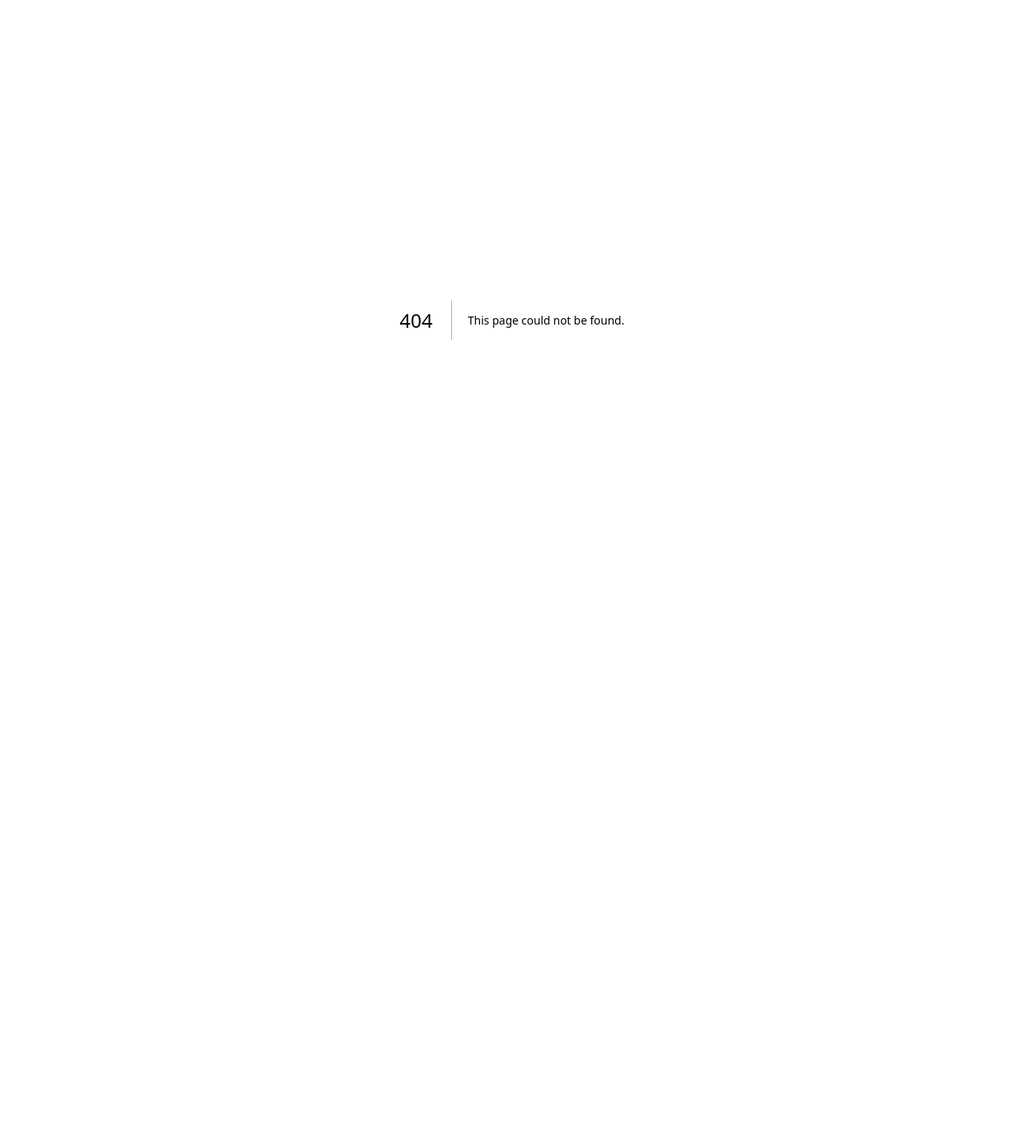
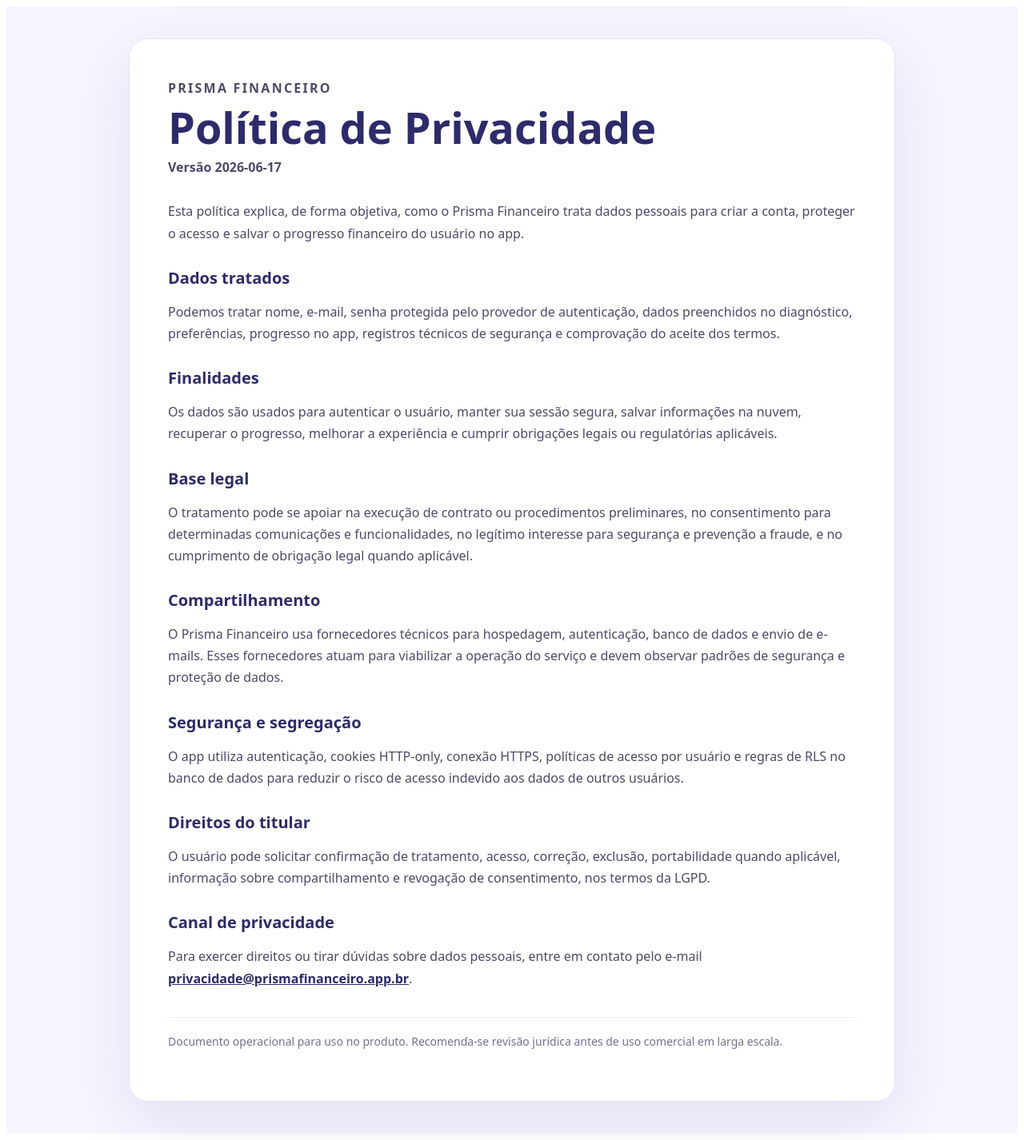
Before and after one commit to crietiago/prisma-financeiro, a Next.js app: page /privacidade in a window 1280 px wide. Before the commit this address had no page. Shown: the whole page at 80% size. Before the commit the page ends 800 px from the top, so only its background shows below. Built offline with nearby package versions, Linux system fonts and the light colour scheme.

Commit message:
Add LGPD consent and legal pages

```diff
--- a/src/app/api/cadastro/route.ts
+++ b/src/app/api/cadastro/route.ts
@@ -1,10 +1,21 @@
 import { setSupabaseSessionCookies } from "@/lib/auth";
-import { isSupabaseConfigured, signUpWithSupabase } from "@/lib/supabase";
+import { PRIVACY_VERSION, TERMS_VERSION } from "@/lib/compliance";
+import { isSupabaseConfigured, signUpWithSupabase, writeConsentRecord } from "@/lib/supabase";
+import { createHmac } from "node:crypto";
 import { redirect } from "next/navigation";
 
 function nextPath(formData: FormData) {
   const raw = String(formData.get("next") || "/app");
   return raw.startsWith("/") && !raw.startsWith("//") ? raw : "/app";
+}
+
+function consentIpHash(request: Request) {
+  const forwardedFor = request.headers.get("x-forwarded-for")?.split(",")[0]?.trim();
+  const ip = forwardedFor || request.headers.get("x-real-ip") || "";
+  const secret = process.env.AUTH_SECRET || process.env.APP_ACCESS_PASSWORD || "prisma-local-dev-secret";
+
+  if (!ip) return undefined;
+  return createHmac("sha256", secret).update(ip).digest("base64url");
 }
 
 export async function POST(request: Request) {
@@ -13,15 +24,38 @@
   const email = String(formData.get("email") || "").trim().toLowerCase();
   const password = String(formData.get("password") || "");
   const next = nextPath(formData);
+  const privacyConsent = formData.get("privacyConsent") === "accepted";
+  const termsVersion = String(formData.get("termsVersion") || "");
+  const privacyVersion = String(formData.get("privacyVersion") || "");
   const welcomeUrl = new URL("/boas-vindas", request.url);
   welcomeUrl.searchParams.set("next", next);
 
-  if (!isSupabaseConfigured() || !name || !email || password.length < 8) {
+  if (
+    !isSupabaseConfigured() ||
+    !name ||
+    !email ||
+    password.length < 8 ||
+    !privacyConsent ||
+    termsVersion !== TERMS_VERSION ||
+    privacyVersion !== PRIVACY_VERSION
+  ) {
     redirect(`/cadastro?erro=1&next=${encodeURIComponent(next)}`);
   }
 
-  const session = await signUpWithSupabase(email, password, name, welcomeUrl.toString());
+  const consent = {
+    privacy_consent: true as const,
+    privacy_accepted_at: new Date().toISOString(),
+    privacy_version: PRIVACY_VERSION,
+    terms_version: TERMS_VERSION,
+    consent_ip_hash: consentIpHash(request),
+  };
+
+  const session = await signUpWithSupabase(email, password, name, welcomeUrl.toString(), consent);
   if (!session) redirect(`/cadastro?erro=1&next=${encodeURIComponent(next)}`);
+
+  if (session.access_token && session.user?.id) {
+    await writeConsentRecord(session.access_token, session.user.id, consent);
+  }
 
   if (await setSupabaseSessionCookies(session)) redirect(next);
 
--- a/src/app/globals.css
+++ b/src/app/globals.css
@@ -99,6 +99,31 @@
   box-shadow: 0 0 0 4px rgba(113, 240, 255, .12);
 }
 
+.consent-check {
+  display: grid;
+  grid-template-columns: 20px 1fr;
+  gap: 10px;
+  align-items: start;
+  margin-top: 8px;
+  font-size: 12px;
+  line-height: 1.45;
+  color: rgba(255, 255, 255, .78);
+}
+
+.consent-check input {
+  width: 18px;
+  height: 18px;
+  margin: 1px 0 0;
+  accent-color: #FFAA2A;
+}
+
+.consent-check a {
+  color: #fff;
+  font-weight: 900;
+  text-decoration: underline;
+  text-underline-offset: 3px;
+}
+
 .login-form button {
   height: 54px;
   margin-top: 8px;
@@ -141,3 +166,59 @@
   text-decoration: underline;
   text-underline-offset: 3px;
 }
+
+.legal-shell {
+  min-height: 100svh;
+  padding: 40px 20px;
+  font-family: Nunito, system-ui, -apple-system, BlinkMacSystemFont, "Segoe UI", sans-serif;
+  color: #25233f;
+  background: #f7f5ff;
+}
+
+.legal-document {
+  width: min(100%, 860px);
+  margin: 0 auto;
+  border: 1px solid #e7e0ff;
+  border-radius: 24px;
+  padding: clamp(24px, 5vw, 48px);
+  background: #fff;
+  box-shadow: 0 24px 80px rgba(45, 43, 107, .10);
+}
+
+.legal-document h1 {
+  margin: 0;
+  color: #2D2B6B;
+  font-size: clamp(34px, 6vw, 54px);
+  line-height: 1;
+}
+
+.legal-meta {
+  margin: 10px 0 28px;
+  color: #76708f;
+  font-weight: 800;
+}
+
+.legal-document h2 {
+  margin: 28px 0 10px;
+  color: #2D2B6B;
+  font-size: 20px;
+}
+
+.legal-document p {
+  color: #4e4968;
+  font-size: 16px;
+  line-height: 1.7;
+}
+
+.legal-document a {
+  color: #2D2B6B;
+  font-weight: 900;
+}
+
+.legal-note {
+  margin-top: 34px;
+  padding-top: 18px;
+  border-top: 1px solid #eeeaf8;
+  font-size: 14px !important;
+  color: #76708f !important;
+}
--- /dev/null
+++ b/src/app/privacidade/page.tsx
@@ -0,0 +1,66 @@
+import { DPO_EMAIL, PRIVACY_VERSION } from "@/lib/compliance";
+
+export default function PrivacidadePage() {
+  return (
+    <main className="legal-shell">
+      <article className="legal-document">
+        <p className="eyebrow">Prisma Financeiro</p>
+        <h1>Política de Privacidade</h1>
+        <p className="legal-meta">Versão {PRIVACY_VERSION}</p>
+
+        <p>
+          Esta política explica, de forma objetiva, como o Prisma Financeiro trata dados pessoais para criar a conta,
+          proteger o acesso e salvar o progresso financeiro do usuário no app.
+        </p>
+
+        <h2>Dados tratados</h2>
+        <p>
+          Podemos tratar nome, e-mail, senha protegida pelo provedor de autenticação, dados preenchidos no diagnóstico,
+          preferências, progresso no app, registros técnicos de segurança e comprovação do aceite dos termos.
+        </p>
+
+        <h2>Finalidades</h2>
+        <p>
+          Os dados são usados para autenticar o usuário, manter sua sessão segura, salvar informações na nuvem,
+          recuperar o progresso, melhorar a experiência e cumprir obrigações legais ou regulatórias aplicáveis.
+        </p>
+
+        <h2>Base legal</h2>
+        <p>
+          O tratamento pode se apoiar na execução de contrato ou procedimentos preliminares, no consentimento para
+          determinadas comunicações e funcionalidades, no legítimo interesse para segurança e prevenção a fraude, e no
+          cumprimento de obrigação legal quando aplicável.
+        </p>
+
+        <h2>Compartilhamento</h2>
+        <p>
+          O Prisma Financeiro usa fornecedores técnicos para hospedagem, autenticação, banco de dados e envio de e-mails.
+          Esses fornecedores atuam para viabilizar a operação do serviço e devem observar padrões de segurança e
+          proteção de dados.
+        </p>
+
+        <h2>Segurança e segregação</h2>
+        <p>
+          O app utiliza autenticação, cookies HTTP-only, conexão HTTPS, políticas de acesso por usuário e regras de RLS
+          no banco de dados para reduzir o risco de acesso indevido aos dados de outros usuários.
+        </p>
+
+        <h2>Direitos do titular</h2>
+        <p>
+          O usuário pode solicitar confirmação de tratamento, acesso, correção, exclusão, portabilidade quando aplicável,
+          informação sobre compartilhamento e revogação de consentimento, nos termos da LGPD.
+        </p>
+
+        <h2>Canal de privacidade</h2>
+        <p>
+          Para exercer direitos ou tirar dúvidas sobre dados pessoais, entre em contato pelo e-mail{" "}
+          <a href={`mailto:${DPO_EMAIL}`}>{DPO_EMAIL}</a>.
+        </p>
+
+        <p className="legal-note">
+          Documento operacional para uso no produto. Recomenda-se revisão jurídica antes de uso comercial em larga escala.
+        </p>
+      </article>
+    </main>
+  );
+}
--- /dev/null
+++ b/src/lib/compliance.ts
@@ -0,0 +1,4 @@
+export const TERMS_VERSION = "2026-06-17";
+export const PRIVACY_VERSION = "2026-06-17";
+
+export const DPO_EMAIL = "privacidade@prismafinanceiro.app.br";
--- a/src/lib/supabase.ts
+++ b/src/lib/supabase.ts
@@ -11,6 +11,14 @@
 type SupabaseUser = {
   id: string;
   email?: string;
+};
+
+type ConsentMetadata = {
+  privacy_consent: true;
+  privacy_accepted_at: string;
+  privacy_version: string;
+  terms_version: string;
+  consent_ip_hash?: string;
 };
 
 function supabaseUrl() {
@@ -50,14 +58,20 @@
   return (await response.json()) as SupabaseAuthSession;
 }
 
-export async function signUpWithSupabase(email: string, password: string, name: string, redirectTo?: string) {
+export async function signUpWithSupabase(
+  email: string,
+  password: string,
+  name: string,
+  redirectTo?: string,
+  consent?: ConsentMetadata,
+) {
   const path = redirectTo ? `/auth/v1/signup?redirect_to=${encodeURIComponent(redirectTo)}` : "/auth/v1/signup";
   const response = await supabaseFetch(path, {
     method: "POST",
     body: JSON.stringify({
       email,
       password,
-      data: { full_name: name },
+      data: { full_name: name, ...consent },
     }),
   });
 
@@ -98,3 +112,25 @@
 
   return response.ok;
 }
+
+export async function writeConsentRecord(accessToken: string, userId: string, consent: ConsentMetadata) {
+  const response = await supabaseFetch(
+    "/rest/v1/user_consents",
+    {
+      method: "POST",
+      headers: {
+        prefer: "resolution=merge-duplicates,return=minimal",
+      },
+      body: JSON.stringify({
+        user_id: userId,
+        accepted_at: consent.privacy_accepted_at,
+        terms_version: consent.terms_version,
+        privacy_version: consent.privacy_version,
+        ip_hash: consent.consent_ip_hash || null,
+      }),
+    },
+    accessToken,
+  );
+
+  return response.ok;
+}
```
Also changed, not shown: src/app/cadastro/page.tsx (+11 -0 lines), src/app/termos/page.tsx (added, +64 -0 lines), 1 other file (tests, documents, lock files or other folders).
